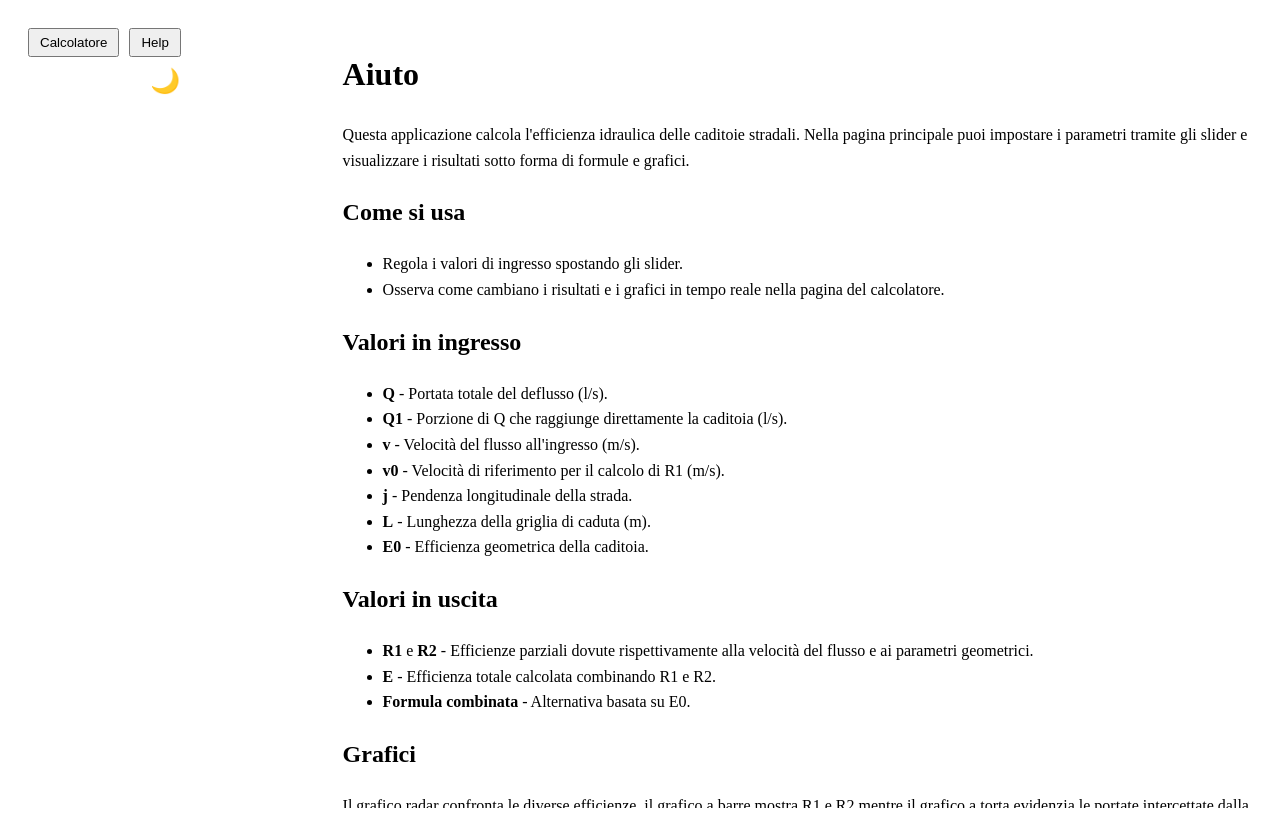
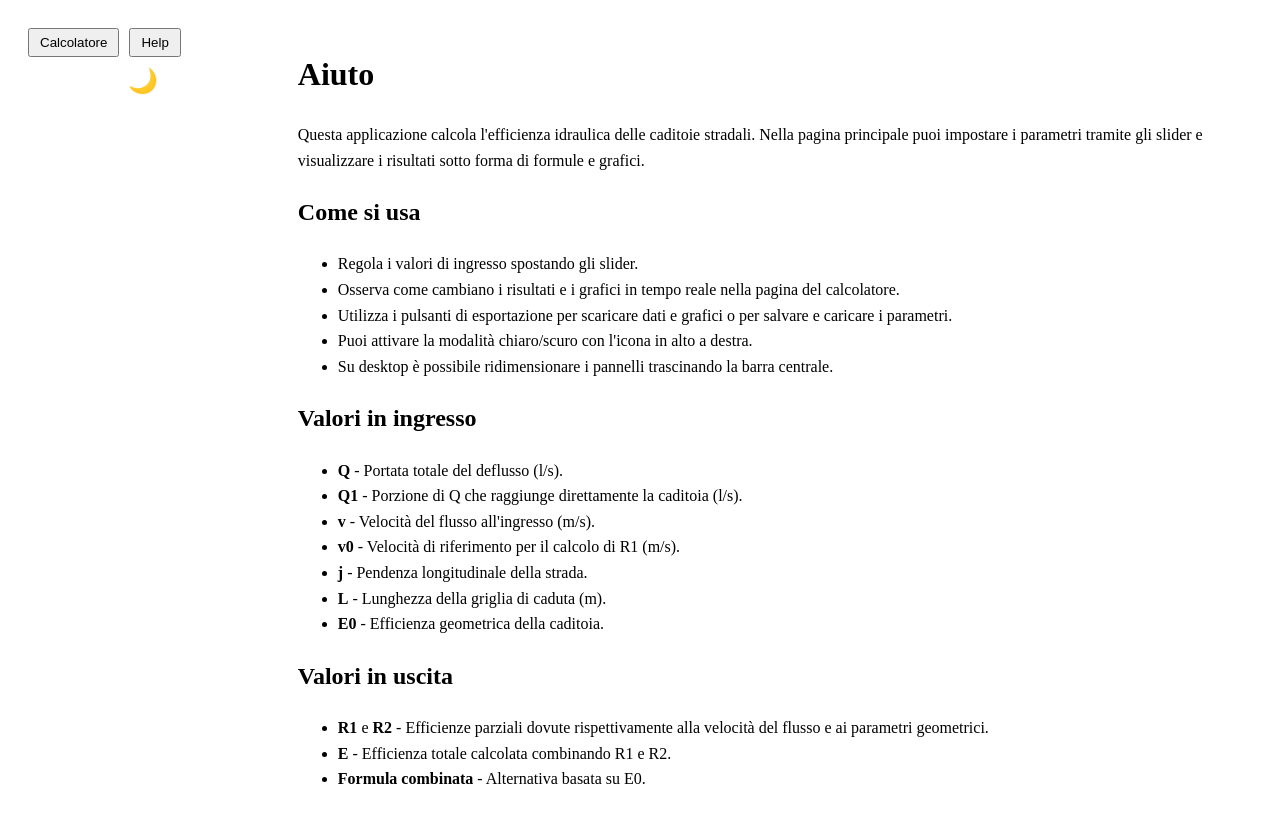
Before and after one commit to Pietro-Ricciardi/Efficienza-Caditoie, a React (Vite) app: page / in a window 1280 px wide. Both pictures are taken after a click on the button "Help". Built offline with nearby package versions, Linux system fonts and the light colour scheme.

Commit message:
docs: update README and help

```diff
--- a/src/Help.jsx
+++ b/src/Help.jsx
@@ -17,6 +17,12 @@ export default function Help() {
           Osserva come cambiano i risultati e i grafici in tempo reale nella
           pagina del calcolatore.
         </li>
+        <li>
+          Utilizza i pulsanti di esportazione per scaricare dati e grafici o per
+          salvare e caricare i parametri.
+        </li>
+        <li>Puoi attivare la modalità chiaro/scuro con l'icona in alto a destra.</li>
+        <li>Su desktop è possibile ridimensionare i pannelli trascinando la barra centrale.</li>
       </ul>
       <h2>Valori in ingresso</h2>
       <ul>
@@ -63,6 +69,7 @@ export default function Help() {
         Il grafico radar confronta le diverse efficienze, il grafico a barre
         mostra R1 e R2 mentre il grafico a torta evidenzia le portate
         intercettate dalla caditoia.
+        È disponibile anche un grafico evolutivo che mostra l'andamento di Q o v su intervalli definiti.
       </p>
     </div>
   );
```
Also changed, not shown: 1 other file (tests, documents, lock files or other folders).
